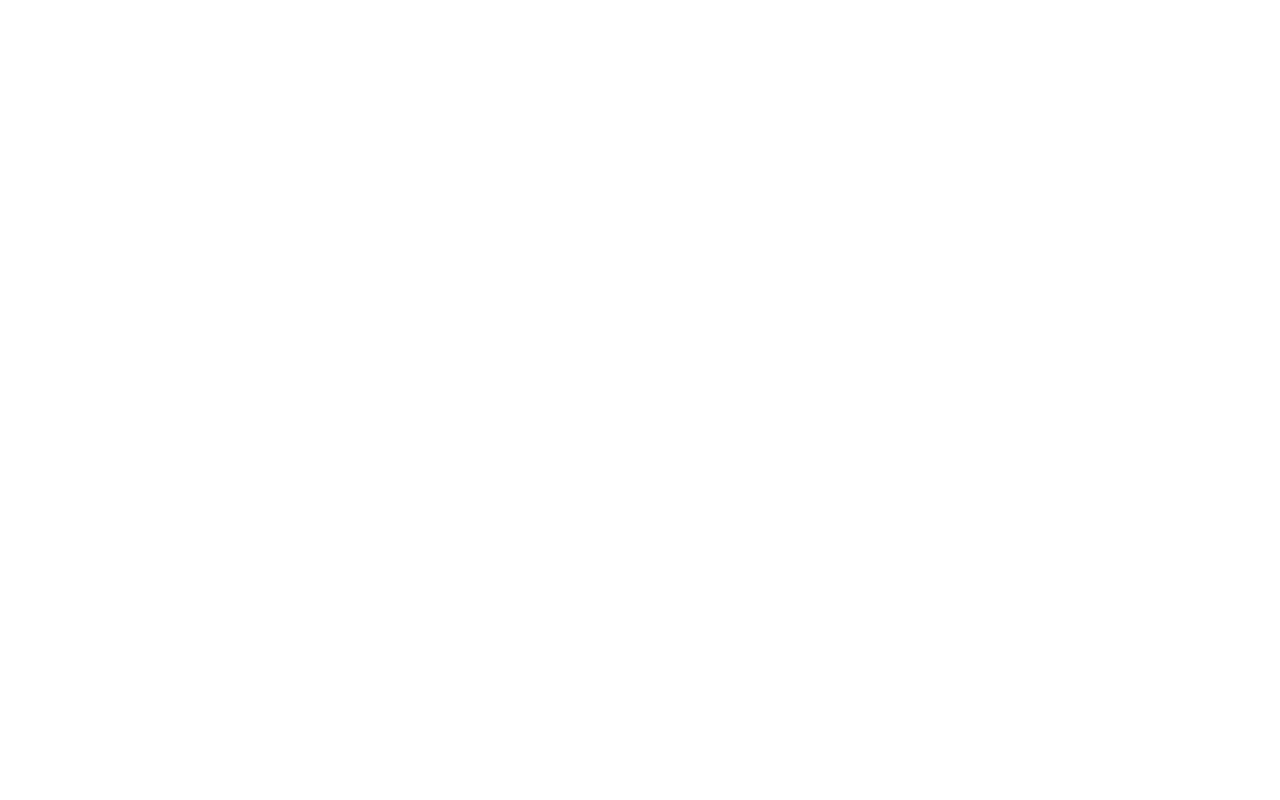
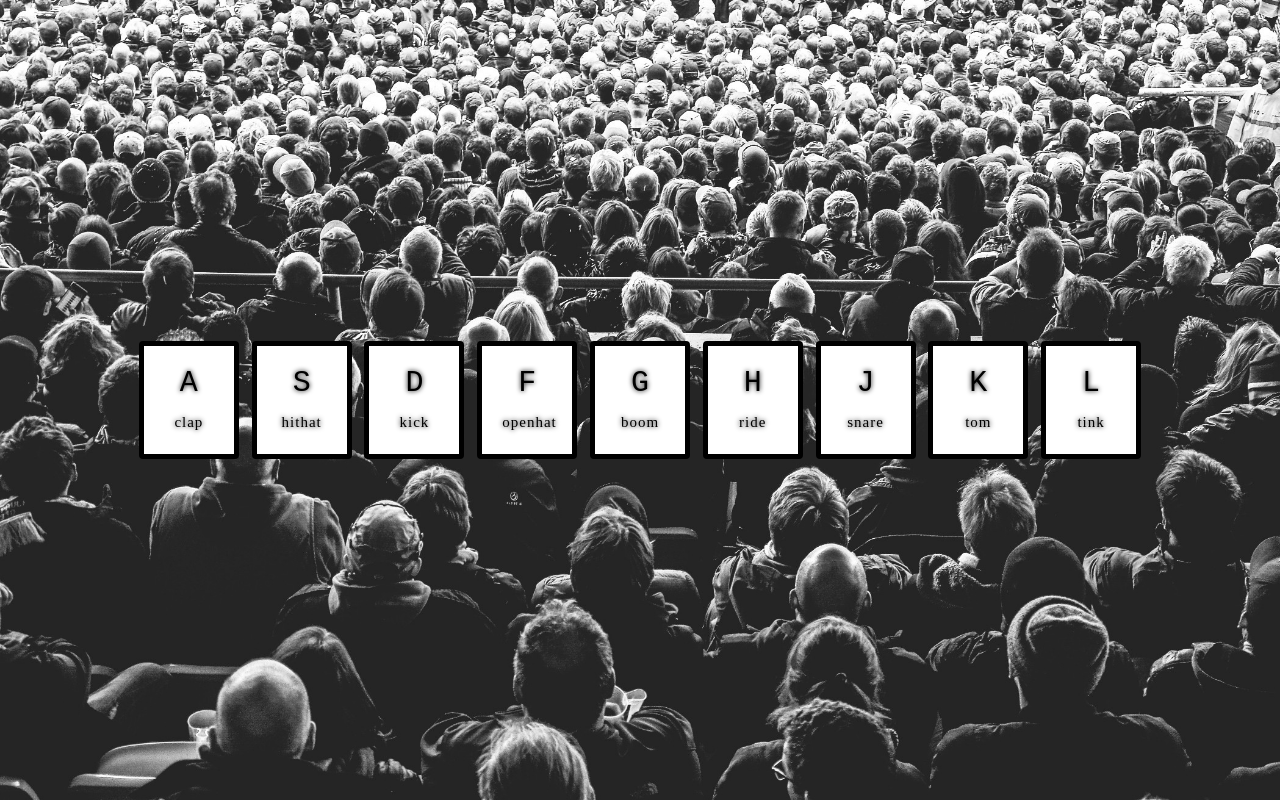
Before and after one commit to KonKogutAgnieszka/JavaScript30, a plain HTML site: page 01_drumkit/index.html in a window 1280 px wide. Drawn offline with Linux system fonts and the light colour scheme.

Commit message:
01_drumkit script add

```diff
--- a/01_drumkit/index.html
+++ b/01_drumkit/index.html
@@ -4,36 +4,81 @@
     <meta charset="UTF-8">
     <meta name="viewport" content="width=device-width, initial-scale=1.0">
     <title>Document</title>
+    <link rel="stylesheet" href="style.css">
 </head>
 <body>
     <div class="keys">
-        <div class="key">
-            <kbd></kbd>
-            <span class="sound"></span>
+        <div data-key="65" class="key">
+            <kbd>A</kbd>
+            <span class="sound">clap</span>
         </div>
-        <div class="key">
-            <kbd></kbd>
-            <span class="sound"></span>
+        <div data-key="83" class="key">
+            <kbd>S</kbd>
+            <span class="sound">hithat</span>
         </div>
-        <div class="key">
-            <kbd></kbd>
-            <span class="sound"></span>
+        <div data-key="68" class="key">
+            <kbd>D</kbd>
+            <span class="sound">kick</span>
         </div>
-        <div class="key">
-            <kbd></kbd>
-            <span class="sound"></span>
+        <div data-key="70" class="key">
+            <kbd>F</kbd>
+            <span class="sound">openhat</span>
         </div>
-        <div class="key">
-            <kbd></kbd>
-            <span class="sound"></span>
+        <div data-key="71" class="key">
+            <kbd>G</kbd>
+            <span class="sound">boom</span>
         </div>
-        <div class="key">
-            <kbd></kbd>
-            <span class="sound"></span>
+        <div data-key="72" class="key">
+            <kbd>H</kbd>
+            <span class="sound">ride</span>
         </div>
-        <div class="key"><kbd></kbd><span class="sound"></span></div>
-        <div class="key"><kbd></kbd><span class="sound"></span></div>
-        <div class="key"><kbd></kbd><span class="sound"></span></div>
+        <div data-key="74" class="key">
+            <kbd>J</kbd>
+            <span class="sound">snare</span>
+        </div>
+        <div data-key="75" class="key">
+            <kbd>K</kbd>
+            <span class="sound">tom</span>
+        </div>
+        <div data-key="76" class="key">
+            <kbd>L</kbd>
+            <span class="sound">tink</span>
+        </div>
     </div>
+
+    <audio data-key="65" src="sounds/clap.wav"></audio>
+    <audio data-key="83" src="sounds/hihat.wav"></audio>
+    <audio data-key="68" src="sounds/kick.wav"></audio>
+    <audio data-key="70" src="sounds/openhat.wav"></audio>
+    <audio data-key="71" src="sounds/boom.wav"></audio>
+    <audio data-key="72" src="sounds/ride.wav"></audio>
+    <audio data-key="74" src="sounds/snare.wav"></audio>
+    <audio data-key="75" src="sounds/tom.wav"></audio>
+    <audio data-key="76" src="sounds/tink.wav"></audio>
+
+<script>
+window.addEventListener('keydown',(e)=>{
+    let audio = document.querySelector(`audio[data-key="${e.keyCode}"`);
+    let button = document.querySelector(`div[data-key="${e.keyCode}"`);
+    if(audio){
+        audio.currentTime=0;
+        audio.play();
+        button.classList.add('play');
+
+    }
+    else{
+        return;
+    }
+
+    function removeTransition(e){
+            if(e.propertyName !== 'transform')return;
+            this.classList.remove('play');
+    }
+
+    const buttons = document.querySelectorAll('.key');
+    buttons.forEach(button => button.addEventListener('transitionend',removeTransition));
+});
+</script>
+
 </body>
 </html>
--- /dev/null
+++ b/01_drumkit/style.css
@@ -0,0 +1,51 @@
+*{
+    box-sizing: border-box;
+    margin:0
+}
+
+html{
+    font-size: 10px;
+    background: url('/01_drumkit/background.jpg')center;
+    background-size: cover;
+}
+
+.keys{
+    display:flex;
+    flex:1;
+    min-height: 100vh;
+    align-items: center;
+    justify-content: center;
+}
+
+.key{
+    font-size: 30px;
+    text-align: center;
+
+    transition: all .07s ease;
+
+    border: 5px solid black;
+    background:white;
+    border-radius: .4rem;
+
+    margin:.5vw;
+    width:10rem;
+    padding:20px;
+    transition: all .07s ease;
+    text-shadow: 0 0 .5rem black;
+}
+
+kbd{
+    display: block;
+}
+
+.sound{
+    font-size: 15px;
+    text-align: center;
+    letter-spacing: .1rem;
+}
+
+.play{
+transform: scale(1.1);
+  border-color: #ffc600;
+  box-shadow: 0 0 1rem #ffc600;
+}
```
Also changed, not shown: style.css (deleted).
